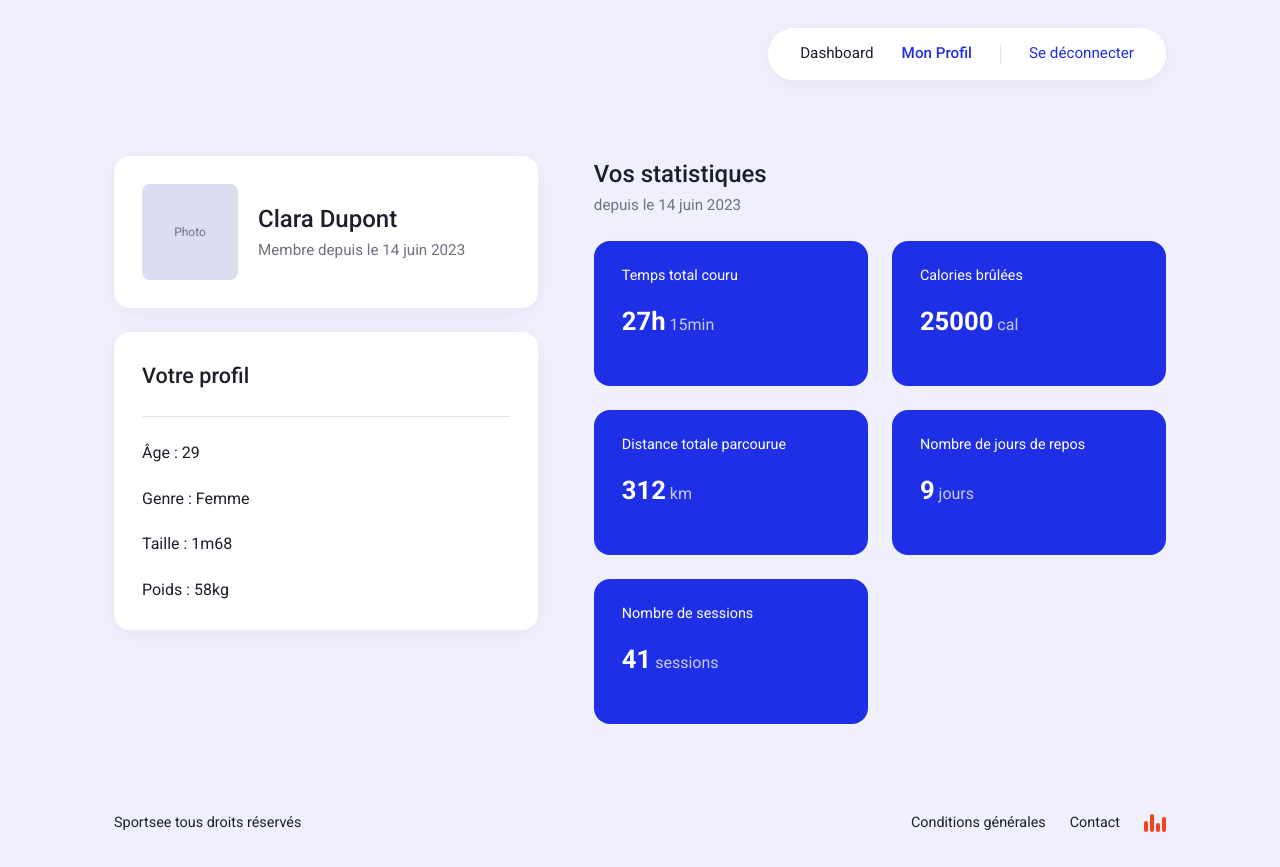
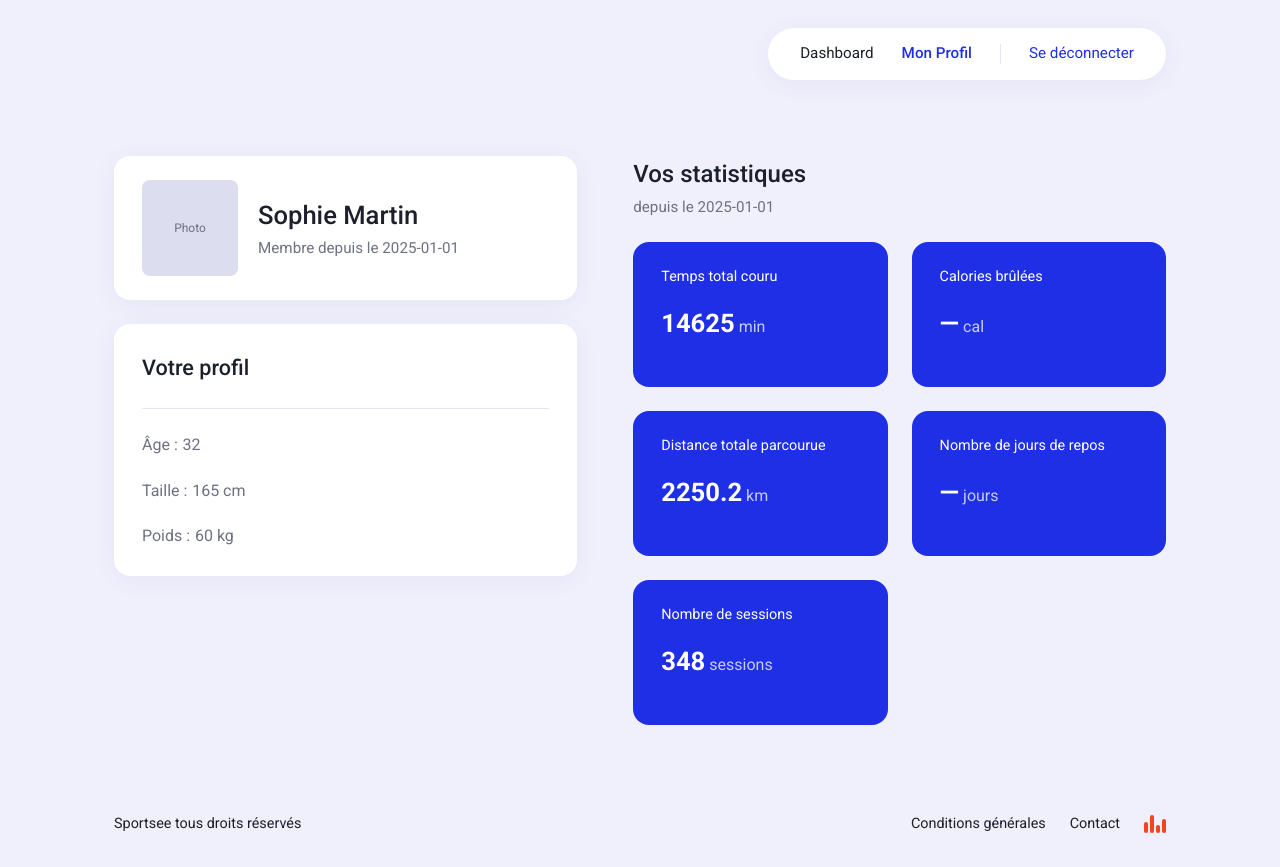
Before and after one commit to ChrisAnger59/SportSee, a React (Vite) app: page /profile in a window 1280 px wide. Built offline with nearby package versions, Linux system fonts and the light colour scheme.

Commit message:
redesign of profil page using atomic design

```diff
--- /dev/null
+++ b/src/components/organisms/ProfileCard/ProfileCard.css
@@ -0,0 +1,6 @@
+.profile-card {
+  display: flex;
+  align-items: center;
+  gap: 1.25rem;
+  padding: 1.5rem 1.75rem;
+}
--- /dev/null
+++ b/src/components/organisms/ProfileCard/index.jsx
@@ -0,0 +1,15 @@
+import Card from '../../atoms/Card'
+import ProfilePicture from '../../atoms/ProfilePicture'
+import UserIdentity from '../../molecules/UserIdentity'
+import './ProfileCard.css'
+
+function ProfileCard({ name, memberSince, picture, className=''}) {
+    return (
+        <Card className={`profile-card ${className}`.trim() }>
+            <ProfilePicture src={picture} alt={name} size='md' />
+            <UserIdentity name={name} memberSince={memberSince} />
+        </Card>
+    )
+}
+
+export default ProfileCard
--- /dev/null
+++ b/src/components/organisms/ProfileDetails/ProfileDetails.css
@@ -0,0 +1,27 @@
+.profile-details {
+  padding: 1.75rem;
+}
+
+.profile-details__title {
+  padding-bottom: 1.5rem;
+  font-size: 1.35rem;
+  font-weight: 500;
+  border-bottom: 1px solid var(--color-border);
+}
+
+.profile-details__list {
+  display: flex;
+  flex-direction: column;
+  gap: 1.35rem;
+  margin: 1.5rem 0 0;
+}
+
+.profile-details__item {
+  display: flex;
+  gap: 0.3rem;
+  color: var(--color-text-muted);
+}
+
+.profile-details__value {
+  margin: 0;
+}
--- /dev/null
+++ b/src/components/organisms/ProfileDetails/index.jsx
@@ -0,0 +1,21 @@
+import Card from '../../atoms/Card'
+import './ProfileDetails.css'
+
+function ProfileDetails({ title="Votre profil", details, className=''}) {
+    return (
+        <Card className={`profile-details ${className}`.trim() }>
+            <h2 className='profile-details__title'>{title}</h2>
+
+            <dl className='profile-details__list'>
+                {details.map((detail) =>
+                    <div key={details.label} className='profile-details__item'>
+                        <dt className='profile-details__term'>{detail.label} :</dt>
+                        <dd className='profile-details__value'>{detail.value}</dd>
+                    </div>
+                )}
+            </dl>
+        </Card>
+    )
+}
+
+export default ProfileDetails
--- a/src/pages/Profile/Profile.css
+++ b/src/pages/Profile/Profile.css
@@ -1,6 +1,6 @@
 .profile {
   display: grid;
-  grid-template-columns: 1fr 1.35fr;
+  grid-template-columns: 1fr 1.15fr;
   gap: 3.5rem;
   align-items: start;
   margin-top: 1.5rem;
@@ -12,70 +12,6 @@
   gap: 1.5rem;
 }
 
-.profile__card {
-  padding: 1.75rem;
-  background-color: var(--color-surface);
-  border-radius: var(--radius-lg);
-  box-shadow: var(--shadow-card);
-}
-
-.profile__card--user {
-  display: flex;
-  align-items: center;
-  gap: 1.25rem;
-}
-
-/* PLACEHOLDER — à remplacer par <img> une fois la photo disponible. */
-.profile__avatar {
-  display: flex;
-  flex-shrink: 0;
-  align-items: center;
-  justify-content: center;
-  width: 96px;
-  height: 96px;
-  font-size: 0.75rem;
-  color: var(--color-text-muted);
-  background-color: var(--color-placeholder);
-  border-radius: var(--radius-sm);
-}
-
-.profile__name {
-  font-size: 1.5rem;
-  font-weight: 500;
-}
-
-.profile__since {
-  margin-top: 0.15rem;
-  font-size: 0.95rem;
-  color: var(--color-text-muted);
-}
-
-.profile__card-title {
-  padding-bottom: 1.5rem;
-  font-size: 1.35rem;
-  font-weight: 500;
-  border-bottom: 1px solid var(--color-border);
-}
-
-.profile__details {
-  margin-top: 1.5rem;
-}
-
-.profile__detail + .profile__detail {
-  margin-top: 1.35rem;
-}
-
-.profile__stats-title {
-  font-size: 1.5rem;
-  font-weight: 500;
-}
-
-.profile__stats-since {
-  margin-top: 0.15rem;
-  font-size: 0.95rem;
-  color: var(--color-text-muted);
-}
-
 .profile__stats-grid {
   display: grid;
   grid-template-columns: repeat(2, 1fr);
--- a/src/pages/Profile/index.jsx
+++ b/src/pages/Profile/index.jsx
@@ -1,59 +1,47 @@
+import SectionHeader from '../../components/molecules/SectionHeader'
 import StatCard from '../../components/molecules/StatCard'
+import ProfileCard from '../../components/organisms/ProfileCard'
+import ProfileDetails from '../../components/organisms/ProfileDetails'
+import { MOCK_USER_INFO } from '../../mocks/data'
 import './Profile.css'
 
-// Contenu figé repris des maquettes : il sera remplacé par le service
-// de données à l'étape suivante du projet.
-const user = {
-  name: 'Clara Dupont',
-  memberSince: '14 juin 2023',
-  details: [
-    { label: 'Âge', value: '29' },
-    { label: 'Genre', value: 'Femme' },
-    { label: 'Taille', value: '1m68' },
-    { label: 'Poids', value: '58kg' },
-  ],
-  stats: [
-    { label: 'Temps total couru', value: '27h', unit: '15min' },
-    { label: 'Calories brûlées', value: '25000', unit: 'cal' },
-    { label: 'Distance totale parcourue', value: '312', unit: 'km' },
-    { label: 'Nombre de jours de repos', value: '9', unit: 'jours' },
-    { label: 'Nombre de sessions', value: '41', unit: 'sessions' },
-  ],
-}
+// TEMPORAIRE : lecture directe du mock, en attendant getUserInfo().
+const user = MOCK_USER_INFO['user123']
 
 function Profile() {
+  const { profile, statistics } = user
+
+  // Construits dans le composant : quand `user` viendra d'un state,
+  // ces tableaux devront être recalculés à chaque affichage.
+  const details = [
+    { label: 'Âge', value: profile.age },
+    { label: 'Taille', value: `${profile.height} cm` },
+    { label: 'Poids', value: `${profile.weight} kg` },
+  ]
+
+  const stats = [
+    { label: 'Temps total couru', value: statistics.totalDuration, unit: 'min' },
+    { label: 'Calories brûlées', value: '—', unit: 'cal' },
+    { label: 'Distance totale parcourue', value: statistics.totalDistance, unit: 'km' },
+    { label: 'Nombre de jours de repos', value: '—', unit: 'jours' },
+    { label: 'Nombre de sessions', value: statistics.totalSessions, unit: 'sessions' },
+  ]
+
   return (
     <div className="profile">
       <div className="profile__identity">
-        <section className="profile__card profile__card--user">
-          {/* PLACEHOLDER : photo de profil non disponible. */}
-          <div className="profile__avatar" role="img" aria-label={user.name}>
-            <span>Photo</span>
-          </div>
-          <div>
-            <h1 className="profile__name">{user.name}</h1>
-            <p className="profile__since">Membre depuis le {user.memberSince}</p>
-          </div>
-        </section>
-
-        <section className="profile__card">
-          <h2 className="profile__card-title">Votre profil</h2>
-          <ul className="profile__details">
-            {user.details.map((detail) => (
-              <li key={detail.label} className="profile__detail">
-                {detail.label} : {detail.value}
-              </li>
-            ))}
-          </ul>
-        </section>
+        <ProfileCard
+          name={`${profile.firstName} ${profile.lastName}`}
+          memberSince={profile.createdAt}
+        />
+        <ProfileDetails details={details} />
       </div>
 
       <section className="profile__stats">
-        <h2 className="profile__stats-title">Vos statistiques</h2>
-        <p className="profile__stats-since">depuis le {user.memberSince}</p>
+        <SectionHeader title="Vos statistiques" subtitle={`depuis le ${profile.createdAt}`} />
 
         <div className="profile__stats-grid">
-          {user.stats.map((stat) => (
+          {stats.map((stat) => (
             <StatCard
               key={stat.label}
               label={stat.label}
```
